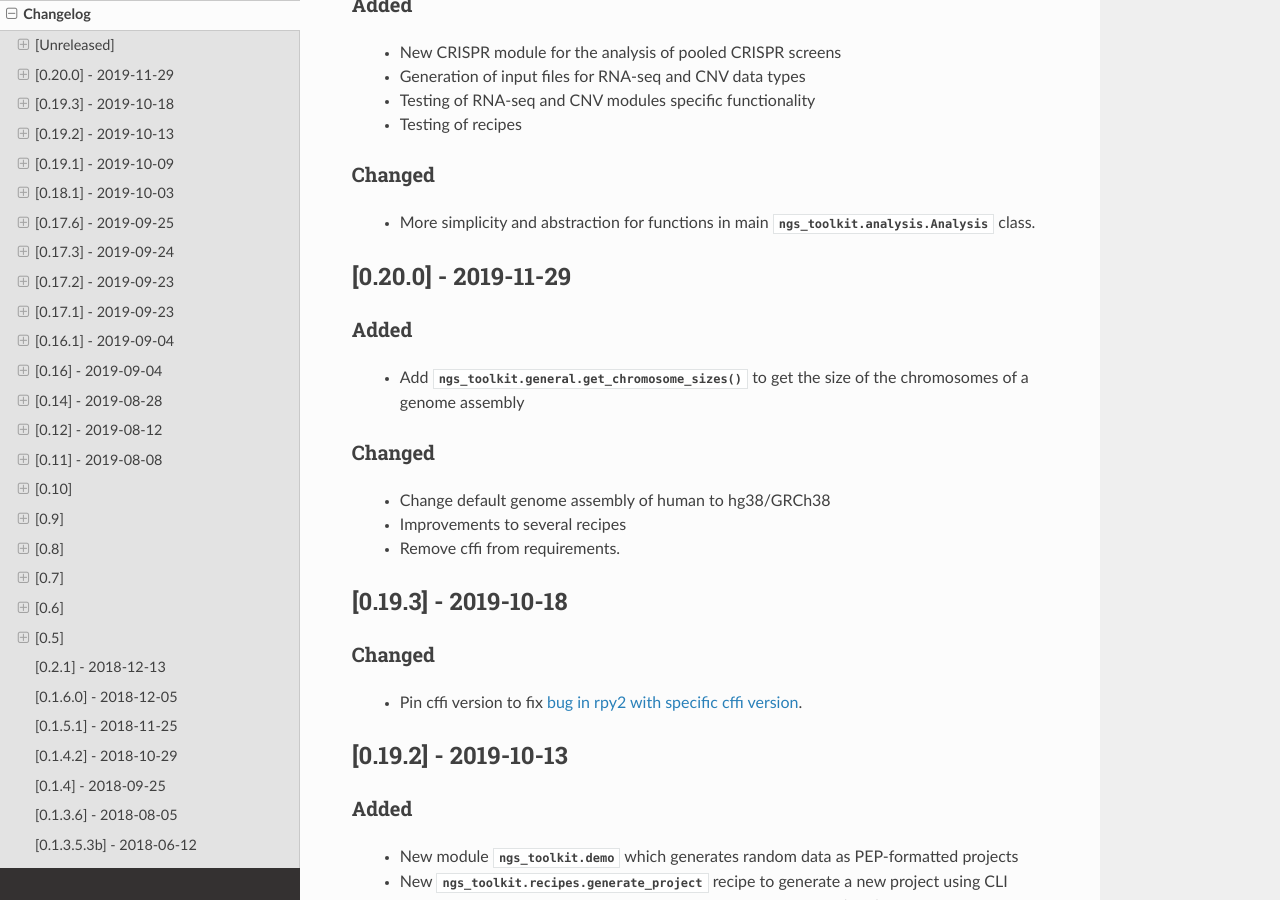
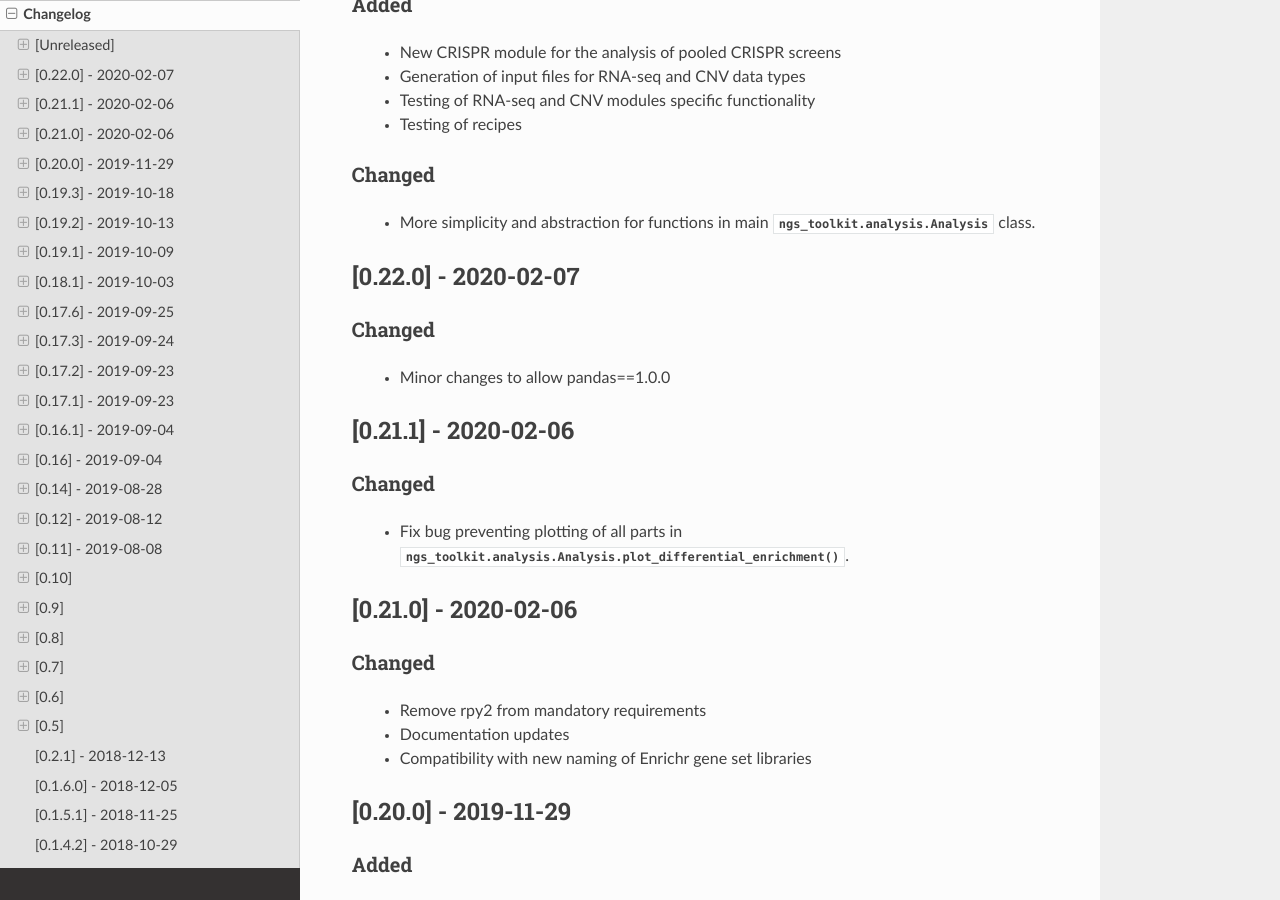
Before and after one commit to afrendeiro/toolkit, a Sphinx documentation site: the page built from docs/source/changelog.rst, in a window 1280 px wide and 900 px high, scrolled down 321 px. Built offline with Sphinx 7.4.7 and the Read the Docs theme 2.0.0, drawn with Linux system fonts in a browser that asks for light colours.

Commit message:
bump version; update docs

```diff
--- a/docs/source/changelog.rst
+++ b/docs/source/changelog.rst
@@ -21,6 +21,35 @@ Added
 Changed
 -----------------------------
   - More simplicity and abstraction for functions in main :class:`ngs_toolkit.analysis.Analysis` class.
+
+
+[0.22.0] - 2020-02-07
+*****************************
+
+Changed
+-----------------------------
+
+  - Minor changes to allow pandas==1.0.0
+
+
+[0.21.1] - 2020-02-06
+*****************************
+
+Changed
+-----------------------------
+
+  - Fix bug preventing plotting of all parts in :func:`ngs_toolkit.analysis.Analysis.plot_differential_enrichment`.
+
+
+[0.21.0] - 2020-02-06
+*****************************
+
+Changed
+-----------------------------
+
+  - Remove rpy2 from mandatory requirements
+  - Documentation updates
+  - Compatibility with new naming of Enrichr gene set libraries
 
 
 [0.20.0] - 2019-11-29
```
